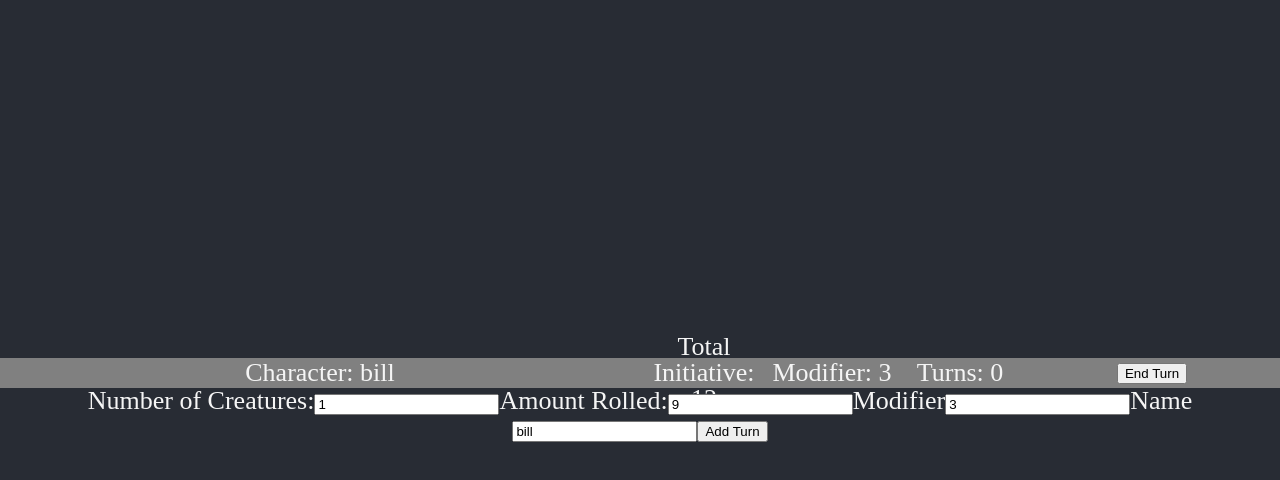
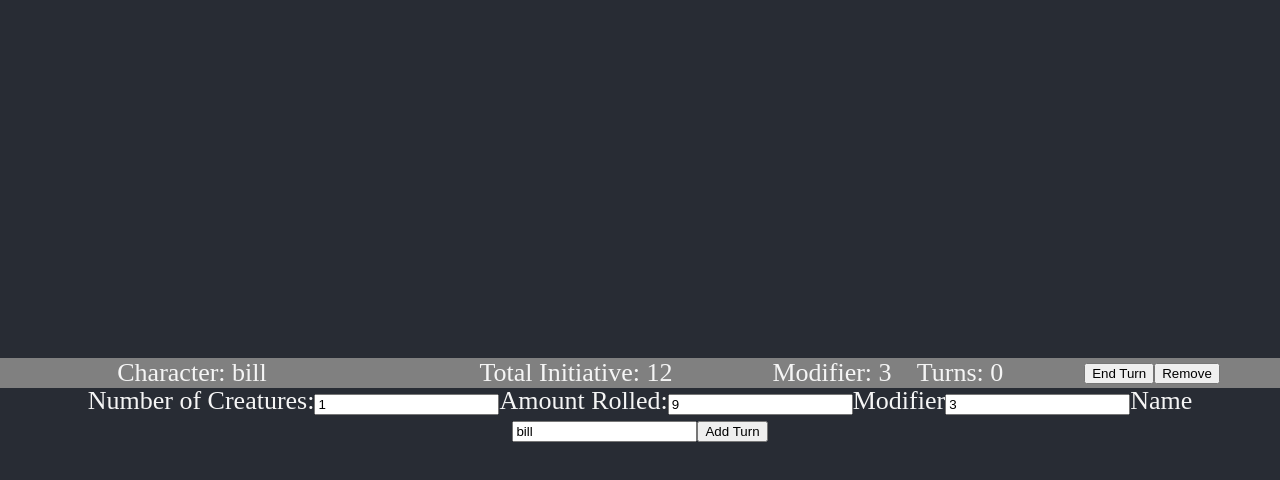
Before and after one commit to checol70/TurnTracker, a React (Create React App) app: page / in a window 1280 px wide. Both pictures are taken after a click on the button "Add Turn". Shown: the top 480 px of the page. Built offline with nearby package versions, Linux system fonts and the light colour scheme.

Commit message:
Added Remove Button, fixed minor bugs

```diff
--- a/src/Components/TurnPiece/TurnPiece.css
+++ b/src/Components/TurnPiece/TurnPiece.css
@@ -12,14 +12,14 @@ body{
     display:inline-flex;
     align-items: center;
     justify-content: center;
-    width:50%;
+    width:30%;
 }
 .rolled{
     height: 30px;
     display:inline-flex;
     align-items: center;
     justify-content: center;
-    width:10%;
+    width:30%;
 }
 .mod{
     height: 30px;
--- a/src/Components/TurnPiece/TurnPiece.js
+++ b/src/Components/TurnPiece/TurnPiece.js
@@ -21,6 +21,7 @@ export const TurnPiece = props => (
     <button onClick={props.onClick} className="button">
       End Turn
     </button>
+    <button onClick={props.remove}>Remove</button>
     </div>
   </div>
 );
--- a/src/Page/TurnTracker/TurnTracker.js
+++ b/src/Page/TurnTracker/TurnTracker.js
@@ -15,10 +15,10 @@ class TurnTracker extends Component {
     numRolled: 9,
     checkerboard:[{
       color:'whitesmoke',
-      'background-color': 'gray'
+      'backgroundColor': 'gray'
     },{
       color:'gray',
-      'background-color': 'whitesmoke'
+      'backgroundColor': 'whitesmoke'
     }]
   };
 
@@ -26,18 +26,18 @@ class TurnTracker extends Component {
     const matcher = /.*[\d*]/i;
     initiative.sort((a, b) => {
       let diff = a.count - b.count;
-      console.log(diff +"first")
+      // console.log(diff +"first")
       if (diff === 0) {
         diff = (b.numRolled + b.modifier) - (a.numRolled + a.modifier);
-        console.log(diff +"second")
+        // console.log(diff +"second")
       }
       if (diff === 0) {
         diff = a.modifier - b.modifier;
-        console.log(diff +"third")
+        // console.log(diff +"third")
       }
       if (diff === 0 && matcher.test(a.name) && matcher.test(b.name) && a.count === b.count) {
         diff = parseInt(matcher.exec(a.name)) - parseInt(matcher.exec(b.name));
-        console.log(diff +"fourth")
+        // console.log(diff +"fourth")
       }
       if(diff>0){
         return 1
@@ -50,19 +50,14 @@ class TurnTracker extends Component {
 
   addInitiative = (numRolled, modifier, name) => {
     let arr = this.state.initiative;
-    let arr2 = this.state.initiative.map(e => e.count)
-    console.log(arr2);
     let numTurns = this.state.initiative.count > 0 ? Math.min.apply(this.state.initiative.map(e => e.count)):0
-    console.log(numTurns)
     arr.push({
       numRolled: numRolled,
       modifier: modifier,
       name: name,
       count: numTurns
     });
-    console.log(this.state.initiative.map(e => e.count))
     arr = this.sortInitiative(arr);
-    console.log(arr)
     this.setState({
       initiative: arr
     });
@@ -75,18 +70,23 @@ class TurnTracker extends Component {
     this.setState(state);
   }
 
+  remove=(index)=>{
+    let state = this.state;
+    state.initiative.splice(index,1);
+    this.setState(state);
+  }
+
   showInitiative = () => {
     let arr = [];
     let sortedArr = this.sortInitiative(this.state.initiative)
     sortedArr.forEach((element,index) => {
       arr.push(
-        <TurnPiece key={index} style={this.state.checkerboard[index%2]} name={element.name} count={element.count} rolled={element.numRolled} modifier={element.modifier} onClick={()=>{this.cycleTurn(index)}} />
+        <TurnPiece key={index} style={this.state.checkerboard[index%2]} name={element.name} count={element.count} rolled={element.numRolled} modifier={element.modifier} onClick={()=>{this.cycleTurn(index)}} remove = {()=>this.remove(index)} />
       );
     });
     return arr;
   };
   addInitiativeBulk = () => {
-    console.log("adding stuff")
     for (let i = 0; i < this.state.count; i++) {
       this.addInitiative(
         this.state.numRolled,
@@ -113,7 +113,6 @@ class TurnTracker extends Component {
 
   handleChange = (event) => {
     let obj = this.state;
-    console.log(event.target.name)
     obj[event.target.name] = event.target.value;
     this.setState(obj);
   };
@@ -138,7 +137,7 @@ class TurnTracker extends Component {
             value={this.state.numRolled}
             type="text"
             onChange={this.numValidate}
-            name="totalInitiative"
+            name="numRolled"
           />
           <label>Modifier</label>
           <input
```
